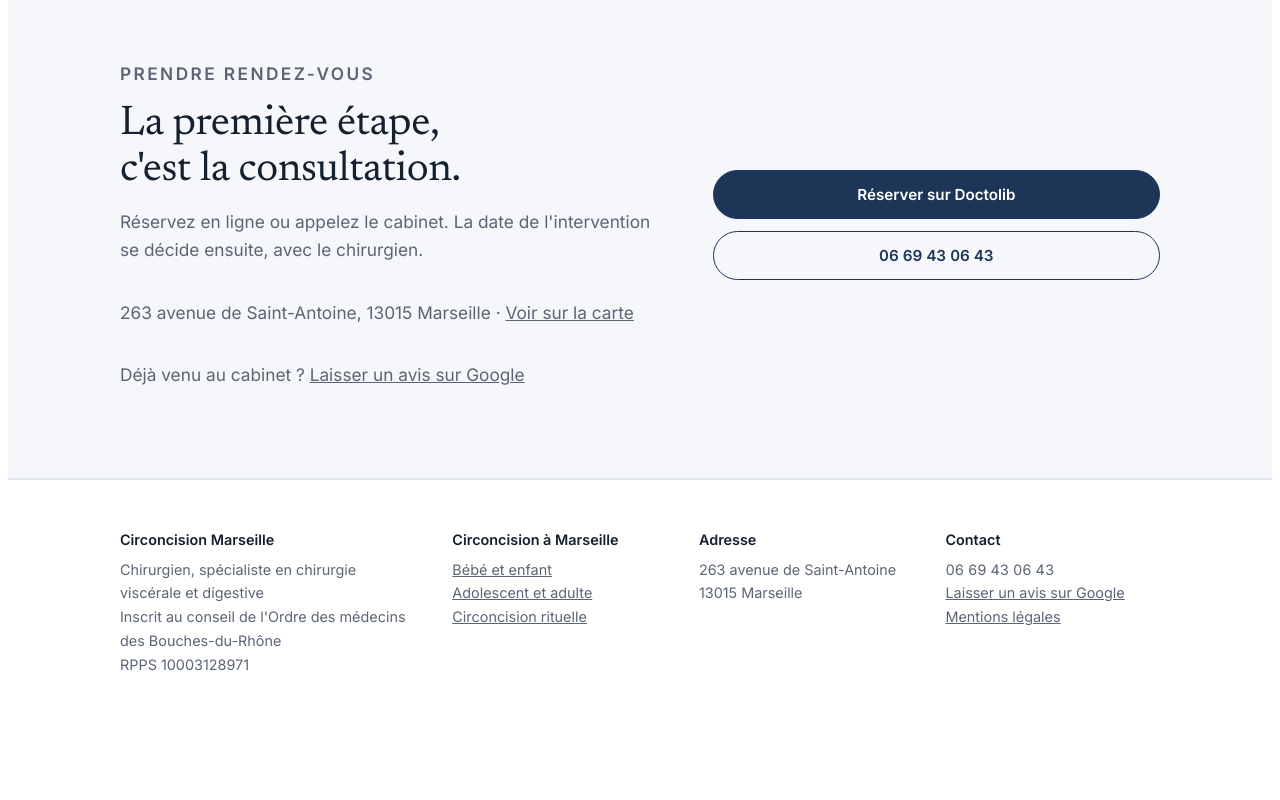
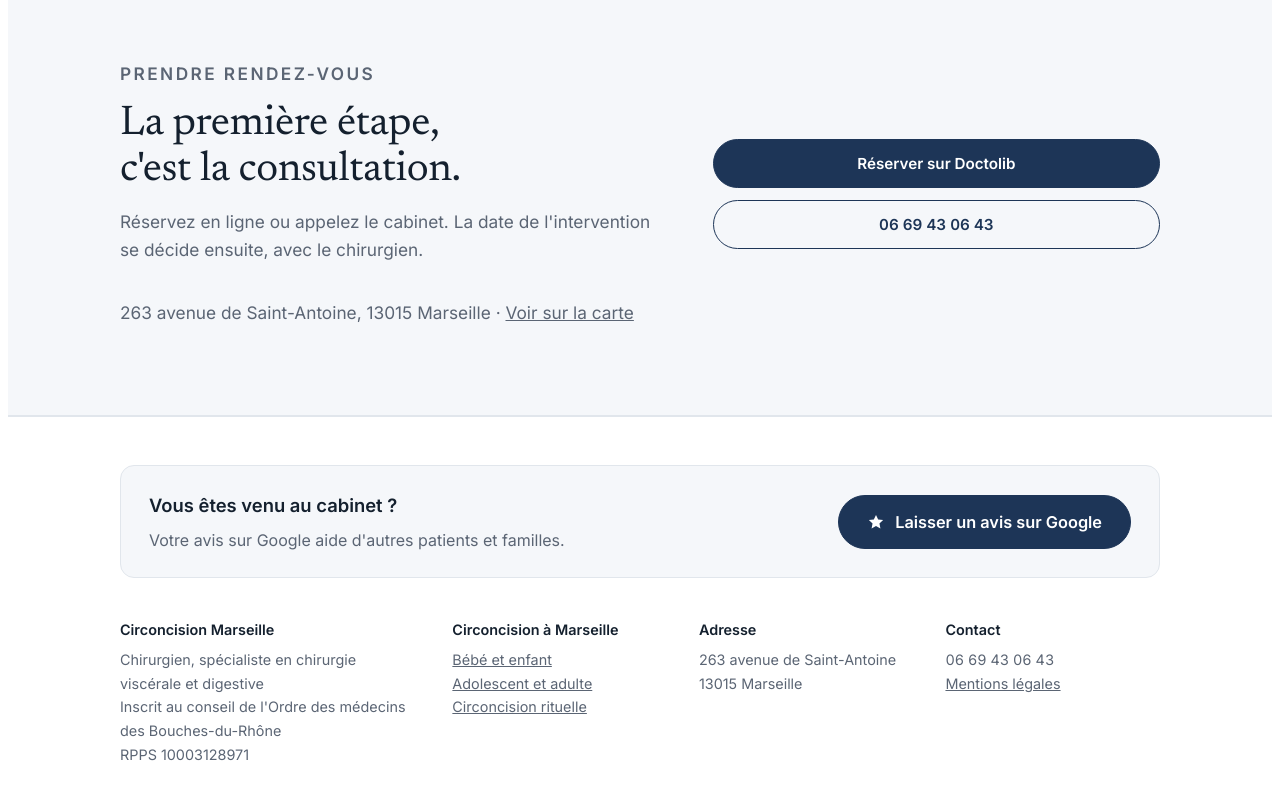
Before and after one commit to circoncisionmarseille-droid/circoncisionmarseille-droid.github.io, a plain HTML site: page contact.html in a window 1280 px wide. Shown: the part 372-1172 px from the top of the page. Before the commit the page ends 1085 px from the top, so only its background shows below. Drawn offline with Linux system fonts and the light colour scheme.

Commit message:
Bouton Laisser un avis sur Google plus visible

```diff
--- a/contact.html
+++ b/contact.html
@@ -21,18 +21,18 @@
     <h2>La première étape, c'est la consultation.</h2>
     <p>Réservez en ligne ou appelez le cabinet. La date de l'intervention se décide ensuite, avec le chirurgien.</p>
     <p class="where">263 avenue de Saint-Antoine, 13015 Marseille · <a href="https://www.google.com/maps/search/?api=1&query=263+avenue+de+Saint-Antoine+13015+Marseille" target="_blank" rel="noopener">Voir sur la carte</a></p>
-    <p class="where">Déjà venu au cabinet ? <a href="https://search.google.com/local/writereview?placeid=ChIJVTwFk2jryRIR-bHoEnYeXoQ" target="_blank" rel="noopener">Laisser un avis sur Google</a></p>
   </div>
   <div class="actions">
     <a class="btn" href="https://www.doctolib.fr/chirurgien-visceral-et-digestif/marseille/stephane-cherki" target="_blank" rel="noopener">Réserver sur Doctolib</a>
     <span class="btn line num">06 69 43 06 43</span>
   </div>
 </div></section><footer><div class="wrap">
+  <div class="avis"><p><b>Vous êtes venu au cabinet ?</b>Votre avis sur Google aide d'autres patients et familles.</p><a class="btn" href="https://search.google.com/local/writereview?placeid=ChIJVTwFk2jryRIR-bHoEnYeXoQ" target="_blank" rel="noopener"><svg viewBox="0 0 24 24" aria-hidden="true"><path fill="currentColor" d="M12 2.5l2.9 6.1 6.6.8-4.9 4.6 1.3 6.6L12 17.3l-5.9 3.3 1.3-6.6-4.9-4.6 6.6-.8z"/></svg>Laisser un avis sur Google</a></div>
   <div class="grid">
     <div><b>Circoncision Marseille</b>Chirurgien, spécialiste en chirurgie viscérale et digestive<br>Inscrit au conseil de l'Ordre des médecins des Bouches-du-Rhône<br>RPPS 10003128971</div>
     <div><b>Circoncision à Marseille</b><a href="circoncision-bebe-marseille.html">Bébé et enfant</a><br><a href="circoncision-adulte-marseille.html">Adolescent et adulte</a><br><a href="circoncision-rituelle-marseille.html">Circoncision rituelle</a></div>
     <div><b>Adresse</b>263 avenue de Saint-Antoine<br>13015 Marseille</div>
-    <div><b>Contact</b><span class="num">06 69 43 06 43</span><br><a href="https://search.google.com/local/writereview?placeid=ChIJVTwFk2jryRIR-bHoEnYeXoQ" target="_blank" rel="noopener">Laisser un avis sur Google</a><br><a href="mentions-legales.html">Mentions légales</a></div>
+    <div><b>Contact</b><span class="num">06 69 43 06 43</span><br><a href="mentions-legales.html">Mentions légales</a></div>
   </div>
   </div>
 </div></footer>
--- a/styles.css
+++ b/styles.css
@@ -138,6 +138,11 @@ details p{color:var(--muted);padding-bottom:20px}
 footer{border-top:1px solid var(--line);padding-block:48px 28px;font-size:.9rem;color:var(--muted)}
 footer .grid{display:grid;grid-template-columns:1.4fr 1fr 1fr 1fr;gap:32px}
 footer b{display:block;color:var(--ink);font-weight:600;margin-bottom:6px}
+footer .avis{display:flex;align-items:center;justify-content:space-between;gap:18px 32px;flex-wrap:wrap;padding:24px 28px;margin-bottom:40px;border:1px solid var(--line);border-radius:14px;background:var(--tint);font-size:1rem}
+footer .avis b{font-size:1.15rem}
+footer .avis .btn{padding:16px 28px;font-size:1.02rem}
+footer .avis .btn svg{width:18px;height:18px}
+@media (max-width:640px){footer .avis{padding:22px 20px}footer .avis .btn{width:100%}}
 .legal{margin-top:40px;padding-top:28px;border-top:1px solid var(--line);display:grid;gap:10px;font-size:.82rem}
 .legal h2{font-family:var(--f-body);font-size:.75rem;letter-spacing:.14em;text-transform:uppercase;font-weight:600;color:var(--ink)}
 .legal b{color:var(--ink);display:inline;margin:0}
```
Also changed, not shown: circoncision-adulte-marseille.html (+2 -1 lines), circoncision-bebe-marseille.html (+2 -1 lines), circoncision-rituelle-marseille.html (+2 -1 lines), deroulement.html (+2 -1 lines), index.html (+2 -1 lines), la-circoncision.html (+2 -1 lines), mentions-legales.html (+2 -1 lines), questions.html (+2 -1 lines).
